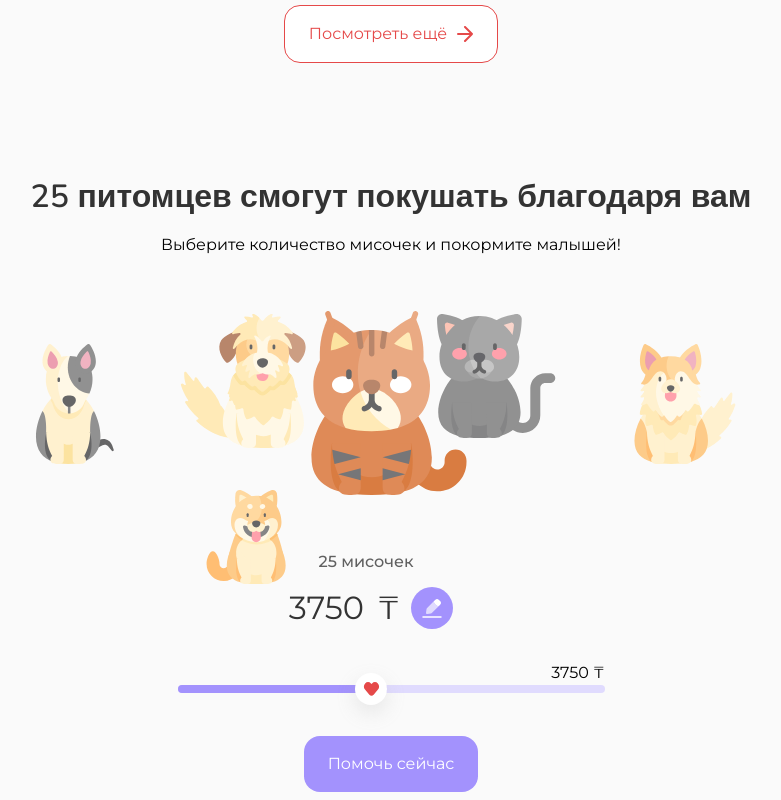
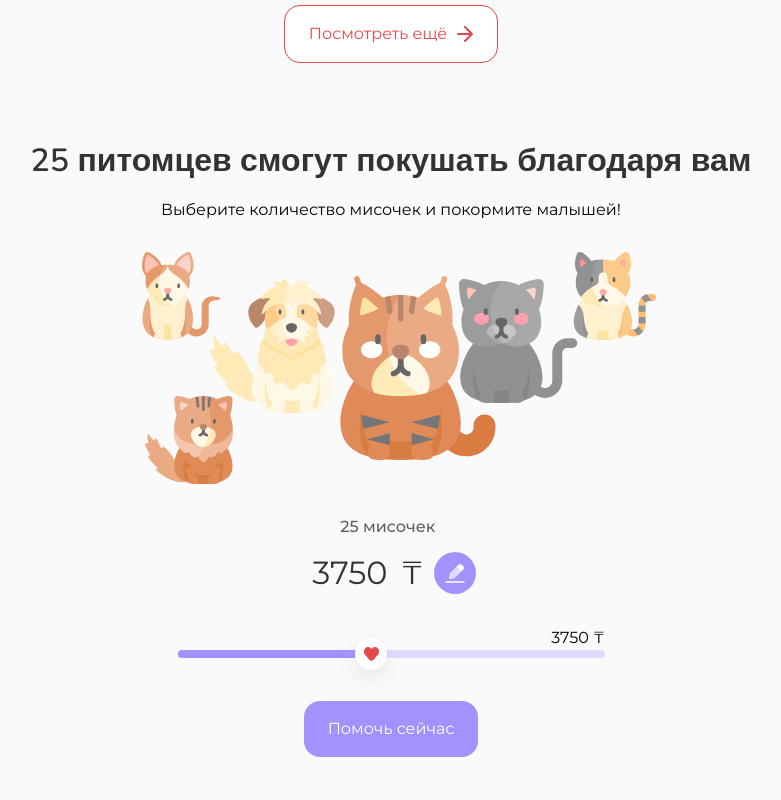
Before and after one commit to Sandbox-pets-shelter/pets-shelter, a React (Create React App) app: page / in a window 1280 px wide. Shown: the part 2780-3580 px from the top of the page, without its empty margins (249-1030 px from the left). Built offline with nearby package versions, Linux system fonts and the light colour scheme.

Commit message:
add hearts

```diff
--- a/src/components/widgets/SliderAnimation/index.tsx
+++ b/src/components/widgets/SliderAnimation/index.tsx
@@ -3,7 +3,7 @@ import { useTranslation } from 'react-i18next';
 
 import s from './styles.module.scss';
 
-// import biggestHeart from '../../../assets/icons/sliderAnimationCats/biggestHeart.svg';
+import biggestHeart from '../../../assets/icons/sliderAnimationCats/biggestHeart.svg';
 import centerCat from '../../../assets/icons/sliderAnimationCats/center-cat.svg';
 import editIcon from '../../../assets/icons/sliderAnimationCats/editIcon.svg';
 import leftBottomCat from '../../../assets/icons/sliderAnimationCats/left-bottom-cat.svg';
@@ -12,13 +12,13 @@ import leftDog from '../../../assets/icons/sliderAnimationCats/left-dog.svg';
 import leftTopCat from '../../../assets/icons/sliderAnimationCats/left-top-cat.svg';
 import leftestDog from '../../../assets/icons/sliderAnimationCats/leftest-dog.svg';
 import like from '../../../assets/icons/sliderAnimationCats/like.svg';
-// import middleHeart from '../../../assets/icons/sliderAnimationCats/middleHeart.svg';
+import middleHeart from '../../../assets/icons/sliderAnimationCats/middleHeart.svg';
 import rightBottomCat from '../../../assets/icons/sliderAnimationCats/right-bottom-cat.svg';
 import rightBottomdownCat from '../../../assets/icons/sliderAnimationCats/right-bottomdown-cat.svg';
 import rightCat from '../../../assets/icons/sliderAnimationCats/right-cat.svg';
 import rightTopCat from '../../../assets/icons/sliderAnimationCats/right-top-cat.svg';
 import rightestDog from '../../../assets/icons/sliderAnimationCats/rightest-dog.svg';
-// import smallestHeart from '../../../assets/icons/sliderAnimationCats/smallestHeart.svg';
+import smallestHeart from '../../../assets/icons/sliderAnimationCats/smallestHeart.svg';
 
 import { BaseButton } from '../../index';
 
@@ -28,6 +28,7 @@ const SliderAnimation = () => {
   const [count, setCount] = useState(25);
   const [donation, setDonation] = useState(3750);
   const [isChange, setIsChange] = useState(false);
+  const [isMouseUp, setIsMouseUp] = useState(false);
   const { t } = useTranslation();
   const inputRef = useRef<HTMLInputElement>(null);
 
@@ -36,8 +37,6 @@ const SliderAnimation = () => {
   };
 
   const percentage = Math.round((donation * 100) / MAX_DONATION);
-
-  console.log(width);
 
   useEffect(() => {
     setCount(Math.floor(donation / ONE_PLATE_PRICE));
@@ -78,24 +77,26 @@ const SliderAnimation = () => {
       <p className={s.sliderAnimation__desc}>{t('sliderAnimation.content')}</p>
       <div className={s.sliderAnimation__img_container}>
         <img
-          className={`${s.sliderAnimation__img}  ${s.sliderAnimation_leftestDog} ${count > 12 ? s.active : ''}`}
+          className={`${s.sliderAnimation__img} ${s.sliderAnimation_leftBottomDownDog} ${
+            percentage > 80 ? s.active : ''
+          }`}
+          src={leftBottomDownDog}
+          alt="dog"
+        />
+        <img
+          className={`${s.sliderAnimation__img}  ${s.sliderAnimation_leftestDog} ${percentage > 60 ? s.active : ''}`}
           src={leftestDog}
           alt="dog"
         />
         <img
-          className={`${s.sliderAnimation__img}  ${s.sliderAnimation_leftTopCat} ${count > 30 ? s.active : ''}`}
-          src={leftTopCat}
-          alt="cat"
-        />
-        <img
-          className={`${s.sliderAnimation__img} ${s.sliderAnimation_leftBottomCat} ${count > 50 ? s.active : ''}`}
+          className={`${s.sliderAnimation__img} ${s.sliderAnimation_leftBottomCat} ${percentage > 40 ? s.active : ''}`}
           src={leftBottomCat}
           alt="cat"
         />
         <img
-          className={`${s.sliderAnimation__img} ${s.sliderAnimation_leftBottomDownDog} ${count > 4 ? s.active : ''}`}
-          src={leftBottomDownDog}
-          alt="dog"
+          className={`${s.sliderAnimation__img}  ${s.sliderAnimation_leftTopCat} ${percentage > 20 ? s.active : ''}`}
+          src={leftTopCat}
+          alt="cat"
         />
         <img
           className={`${s.sliderAnimation__img} ${s.sliderAnimation_leftDog} ${count > 2 ? s.active : ''}`}
@@ -113,23 +114,25 @@ const SliderAnimation = () => {
           alt="cat"
         />
         <img
-          className={`${s.sliderAnimation__img} ${s.sliderAnimation_rightBottomDownCat} ${count > 50 ? s.active : ''}`}
-          src={rightBottomdownCat}
-          alt="cat"
-        />
-        <img
-          className={`${s.sliderAnimation__img} ${s.sliderAnimation_rightTopCat} ${count > 35 ? s.active : ''}`}
+          className={`${s.sliderAnimation__img} ${s.sliderAnimation_rightTopCat} ${percentage > 30 ? s.active : ''}`}
           src={rightTopCat}
           alt="cat"
         />
         <img
-          className={`${s.sliderAnimation__img} ${s.sliderAnimation_rightBottomCat} ${count > 55 ? s.active : ''}`}
+          className={`${s.sliderAnimation__img} ${s.sliderAnimation_rightBottomCat} ${percentage > 50 ? s.active : ''}`}
           src={rightBottomCat}
           alt="cat"
         />
         <img
-          className={`${s.sliderAnimation__img} ${s.sliderAnimation_rightestDog} ${count > 10 ? s.active : ''}`}
+          className={`${s.sliderAnimation__img} ${s.sliderAnimation_rightestDog} ${percentage > 70 ? s.active : ''}`}
           src={rightestDog}
+          alt="cat"
+        />
+        <img
+          className={`${s.sliderAnimation__img} ${s.sliderAnimation_rightBottomDownCat} ${
+            percentage > 90 ? s.active : ''
+          }`}
+          src={rightBottomdownCat}
           alt="cat"
         />
         <p className={s.sliderAnimation__plates}>
@@ -161,9 +164,26 @@ const SliderAnimation = () => {
             value={donation}
             step={150}
             onChange={(ev) => setDonation(Number(ev.target.value))}
+            onMouseDown={() => setIsMouseUp(false)}
+            onMouseUp={() => setIsMouseUp(true)}
           />
           <div className={s.sliderAnimation__barProgress} style={width}>
-            <img src={like} alt="like icon" />
+            <img className={s.sliderAnimation__thumb} src={like} alt="like icon" />
+            <img
+              className={`${s.sliderAnimation__heart} ${s.sliderAnimation__biggestHeart} ${isMouseUp ? s.heart : ''}`}
+              src={biggestHeart}
+              alt="heart"
+            />
+            <img
+              className={`${s.sliderAnimation__heart} ${s.sliderAnimation__middleHeart} ${isMouseUp ? s.heart : ''}`}
+              src={middleHeart}
+              alt="heart"
+            />
+            <img
+              className={`${s.sliderAnimation__heart} ${s.sliderAnimation__smallestHeart} ${isMouseUp ? s.heart : ''}`}
+              src={smallestHeart}
+              alt="heart"
+            />
           </div>
         </div>
       </div>
--- a/src/components/widgets/SliderAnimation/styles.module.scss
+++ b/src/components/widgets/SliderAnimation/styles.module.scss
@@ -1,7 +1,7 @@
 @import '../../../assets/scss/variables';
 
 .sliderAnimation {
-  margin: 112px 0 72px 0;
+  margin: 76px 0 72px 0;
   text-align: center;
   font-family: 'Montserrat', sans-serif;
   display: flex;
@@ -28,7 +28,7 @@
 
   &__title {
     font-family: 'Nunito', sans-serif;
-    margin: 0 auto 15px;
+    margin: 0 auto 16px;
     text-align: center;
     color: $text;
     font-weight: 600;
@@ -46,7 +46,6 @@
   }
 
   &__img_container {
-    // position: absolute;
     width: 725px;
     height: 297px;
     position: relative;
@@ -65,7 +64,7 @@
   }
 
   &_leftTopCat {
-    left: 11%;
+    left: 15%;
     top: 0;
   }
   &_leftBottomCat,
@@ -74,7 +73,7 @@
   }
 
   &_leftBottomCat {
-    left: 12%;
+    left: 16%;
   }
   &_leftBottomDownDog,
   &_rightBottomDownCat {
@@ -82,11 +81,11 @@
   }
 
   &_leftBottomDownDog {
-    left: 24%;
+    left: 28%;
   }
 
   &_leftDog {
-    left: 20%;
+    left: 24%;
   }
 
   &_leftDog,
@@ -95,24 +94,28 @@
   }
   &_centerCat {
     top: 8%;
-    left: 37%;
+    left: 41%;
   }
   &_rightCat {
-    right: 27%;
+    right: 24%;
   }
   &_rightTopCat {
     top: 0;
-    right: 16%;
+    right: 13%;
   }
   &_rightBottomCat {
-    right: 16%;
+    right: 12%;
   }
   &_rightBottomDownCat {
-    right: 30%;
+    right: 26%;
     bottom: 0;
   }
+  &_leftestDog {
+    left: 1%;
+  }
+
   &_rightestDog {
-    right: 1.5%;
+    right: -3%;
   }
 
   &__plates {
@@ -122,7 +125,7 @@
     color: #606060;
     position: absolute;
     bottom: 4%;
-    left: 40%;
+    left: 43%;
   }
 
   &__donation {
@@ -131,7 +134,7 @@
     justify-content: center;
     align-items: center;
     gap: 11px;
-    margin: -8px 73px 22px 0;
+    margin: -8px 73px 22px 47px;
 
     input {
       border-color: transparent;
@@ -191,8 +194,8 @@
       z-index: 3;
       position: absolute;
       width: 100%;
-      height: 100%;
-      top: 0%;
+      height: 300%;
+      top: -100%;
       left: 0;
       background-color: transparent;
     }
@@ -204,8 +207,9 @@
     max-width: 100%;
     border-radius: 25px;
     cursor: pointer;
+  }
 
-    & img {
+  &__thumb {
     position: absolute;
     box-shadow: 0px 8px 20px rgba(153, 153, 153, 0.2);
     width: 32px;
@@ -217,6 +221,19 @@
     background-color: #fff;
     z-index: 1;
   }
+
+  &__heart {
+    position: absolute;
+
+    right: 0;
+  }
+
+  &__smallestHeart {
+    animation-delay: 0.3s;
+  }
+
+  &__middleHeart {
+    animation-delay: 0.5s;
   }
 
   &__label {
@@ -224,4 +241,45 @@
     margin-bottom: 4px;
     text-align: right;
   }
+
+  .heart {
+    animation-name: heart;
+    animation-duration: 0.8s;
+    animation-timing-function: cubic-bezier(0.57, 0.21, 0.69, 1.25);
   }
+
+  @keyframes heart {
+    0% {
+      top: -200%;
+      opacity: 0;
+      right: 0%;
+    }
+
+    20% {
+      top: -330%;
+      opacity: 1;
+      right: 0;
+    }
+
+    40% {
+      top: -427%;
+      right: -1px;
+    }
+    60% {
+      top: -513%;
+      right: 1px;
+      opacity: 0.9;
+    }
+
+    80% {
+      top: -600%;
+      right: 6px;
+      opacity: 0.5;
+    }
+
+    100% {
+      right: 6px;
+      opacity: 0;
+    }
+  }
+}
```
Lines whose indentation alone changed are shown as unchanged.
